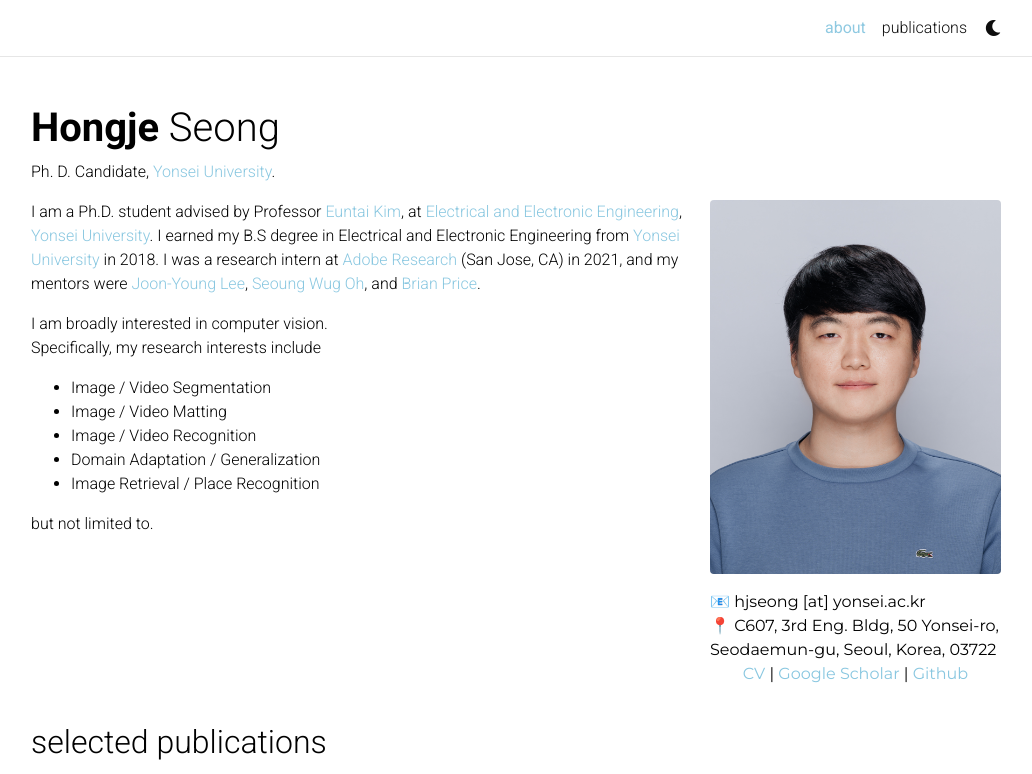
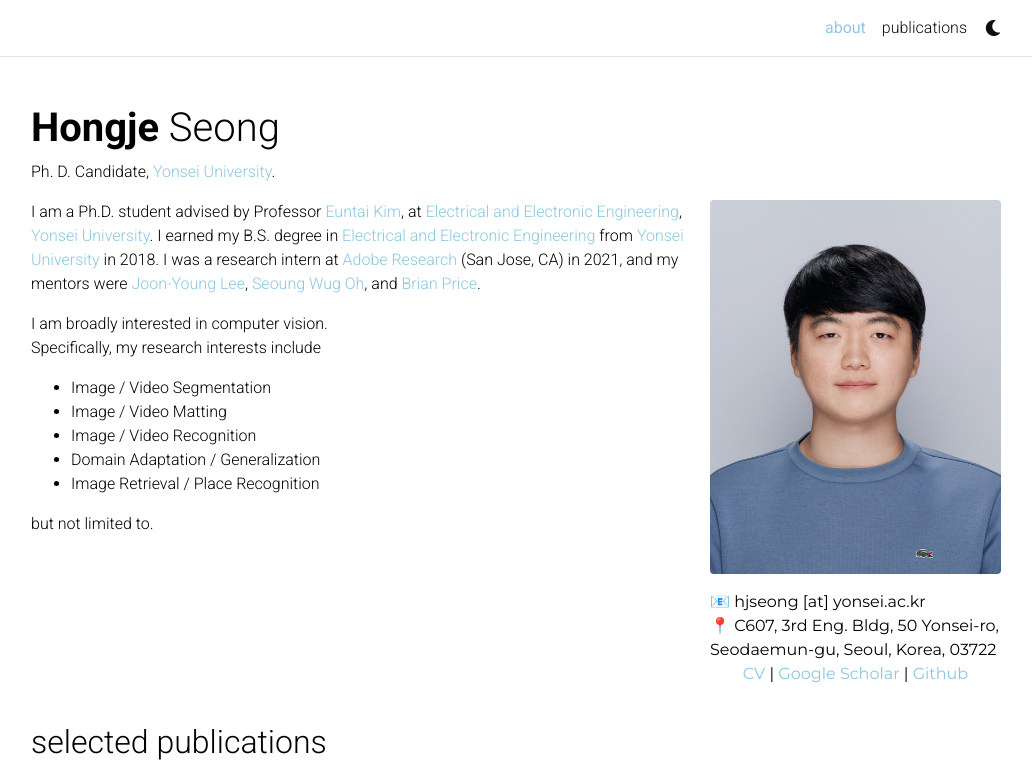
Before and after one commit to Hongje/hongje.github.io, a Jekyll site: the page built from _pages/about.md, in a window 1280 px wide and 1044 px high, cut to the strip 0-774 px from the top of the window. Shown: the whole strip, without its empty margins (124-1156 px from the left). Built offline with Jekyll 4.4.1, drawn with Linux system fonts in a browser that asks for light colours; full-size pictures stand in for the smaller copies a plugin makes; comment, search, counter and statistics services are not loaded; a style sheet for code colours, icons or effects is not loaded; some of the changed lines change nothing that is shown.

Commit message:
auto commit 2022-04-08-22:09:09

```diff
--- a/_pages/about.md
+++ b/_pages/about.md
@@ -21,7 +21,7 @@ social: true  # includes social icons at the bottom of the page
 
 <p>I am a Ph.D. student advised by Professor <a href="https://cilab.yonsei.ac.kr">Euntai Kim</a>, at <a href="https://ee.yonsei.ac.kr/" target="_blank" rel="noopener">Electrical and Electronic Engineering</a>,
 <a href="https://yonsei.ac.kr/" target="_blank" rel="noopener">Yonsei University</a>.
-I earned my B.S degree in Electrical and Electronic Engineering from <a href="https://yonsei.ac.kr/" target="_blank" rel="noopener">Yonsei University</a> in 2018. I was a research intern at <a href="https://research.adobe.com/" target="_blank" rel="noopener">Adobe Research</a> (San Jose, CA) in 2021, and my mentors were <a href="https://joonyoung-cv.github.io">Joon-Young Lee</a>, <a href="https://sites.google.com/view/seoungwugoh">Seoung Wug Oh</a>, and <a href="https://www.brianpricephd.com">Brian Price</a>.</p>
+I earned my B.S. degree in <a href="https://ee.yonsei.ac.kr/" target="_blank" rel="noopener">Electrical and Electronic Engineering</a> from <a href="https://yonsei.ac.kr/" target="_blank" rel="noopener">Yonsei University</a> in 2018. I was a research intern at <a href="https://research.adobe.com/" target="_blank" rel="noopener">Adobe Research</a> (San Jose, CA) in 2021, and my mentors were <a href="https://joonyoung-cv.github.io">Joon-Young Lee</a>, <a href="https://sites.google.com/view/seoungwugoh">Seoung Wug Oh</a>, and <a href="https://www.brianpricephd.com">Brian Price</a>.</p>
 
 <p>I am broadly interested in computer vision.<br>
 Specifically, my research interests include
```
